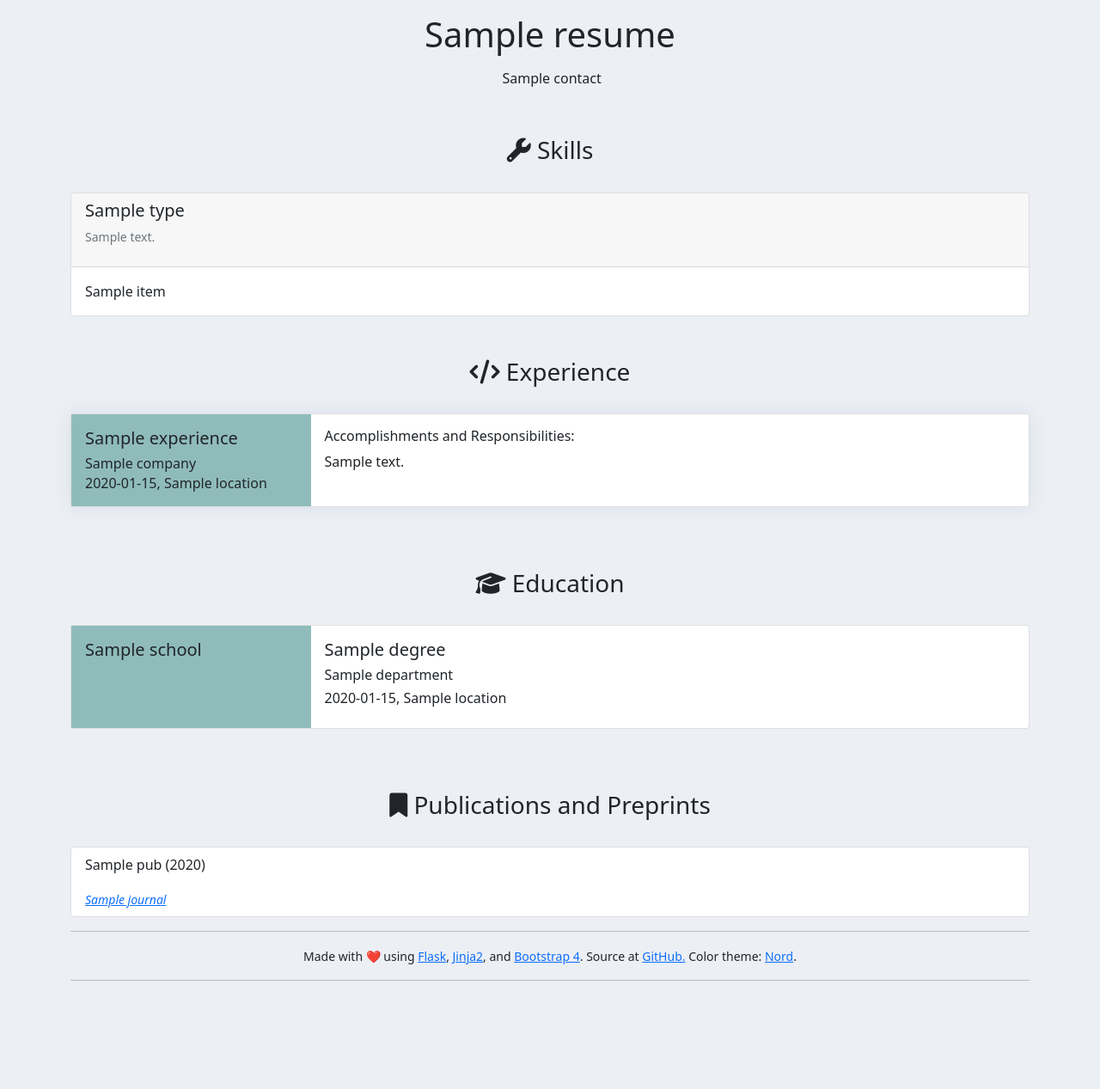
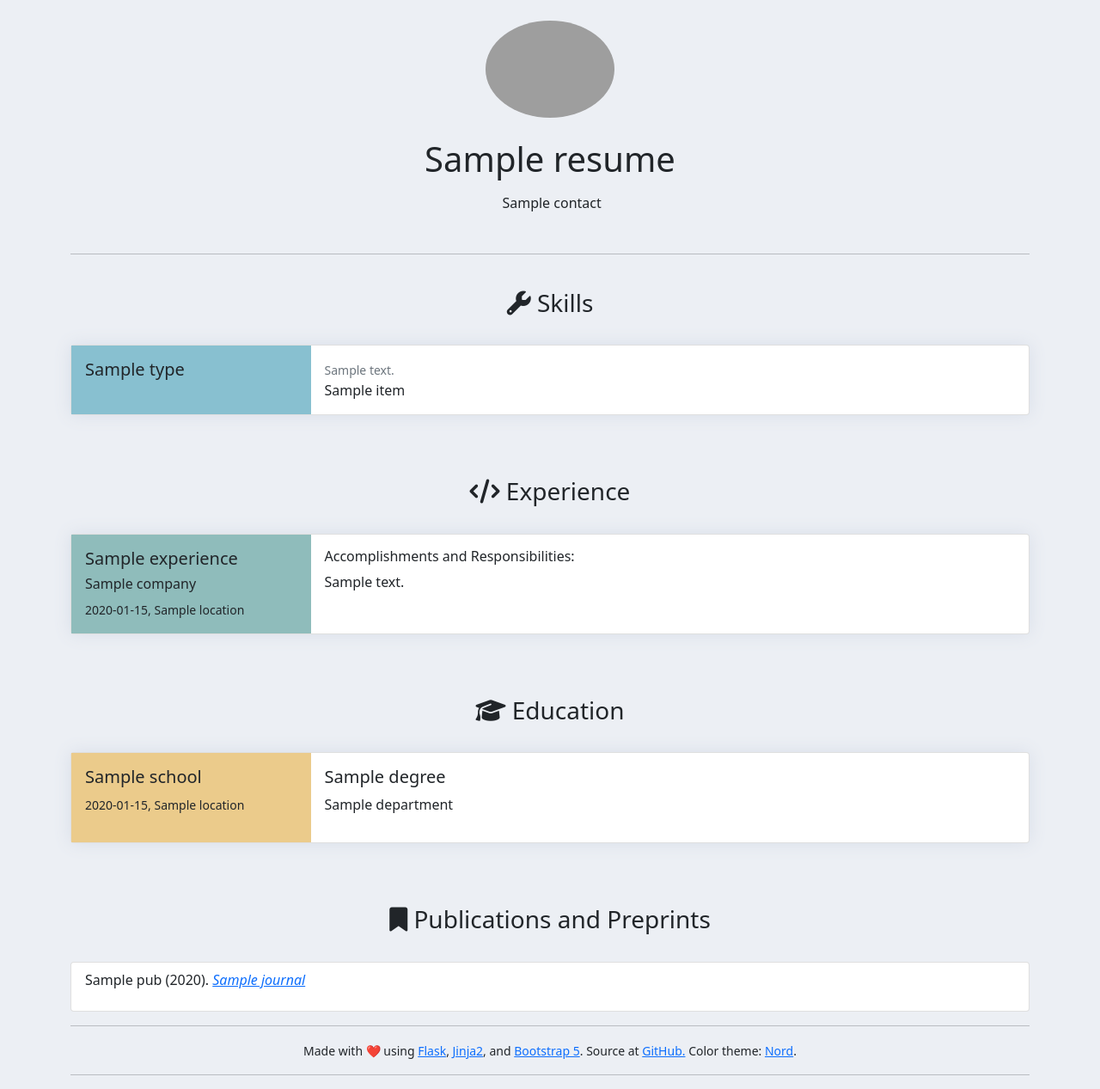
Before and after one commit to ericmjl/resume, a Flask app: template templates/resume.html in a window 1280 px wide. Shown: the whole page at 86% size. Before the commit the page ends 1141 px from the top, so only its background shows below. Run offline with Flask 2, Linux system fonts and the light colour scheme; the template is opened without the code that fills it: most values are stand-ins (such as "Sample title", 1, 10 or a date in 2020); some libraries are stand-ins or nearby versions; grey boxes are pictures that could not be loaded.

Commit message:
Lots of lovely styling changes :)

```diff
--- a/templates/resume.html
+++ b/templates/resume.html
@@ -14,12 +14,27 @@
       background-color: var(--nord6);
     }
 
-    .bg-left {
+    .bg-green {
       background-color: var(--nord7);
+    }
+
+    .bg-yellow {
+      background-color: var(--nord13);
+    }
+
+    .bg-teal {
+      background-color: var(--nord8);
     }
 
     .box-shadow {
       box-shadow: 0px 0px 20px var(--nord4);
+    }
+
+    .headshot {
+      max-width: 150px;
+      max-height: 150px;
+      display: block;
+      margin: auto;
     }
   </style>
 </head>
@@ -29,7 +44,9 @@
     <div id="content">
       <div class="row" id="name-contact-row">
         <div class="col-12 text-center" id="name-contact-col">
-          <p></p>
+          <br>
+          <img class="headshot rounded-circle" src="{{ url_for('static', filename='headshot.jpg') }}">
+          <br>
           <h1>{{ resume["name"] }}</h1>
           <div class="btn-group" role="group">
             {% for contact in resume["contact"] %}
@@ -42,6 +59,7 @@
         </div>
       </div>
       <br>
+      <hr>
       <br>
       <div class="row" id="skills-title-row">
         <div class="col-12" id="skills-title-col">
@@ -54,21 +72,24 @@
       <br>
       <div class="row" id="skills-content-row">
         <div class="col-12">
-          <div class="card-group" id="skills-items">
-            {% for skill in resume['skills'] %}
-            <div class="card">
-              <div class="card-header">
-                <h5>{{ skill["type"] }}</h5>
-                <small class="text-muted">
-                  <p>{{ skill["description"] }}</p>
-                </small>
+          {% for skill in resume['skills'] %}
+          <div class="card box-shadow" id="{{ skill['type']}}-card">
+            <div class="row g-0">
+              <div class="col-md-3 bg-teal">
+                <div class="card-body">
+                  <h5 class="card-title text-right">{{ skill['type'] }}</h5>
+                </div>
               </div>
-              <div class="card-body">
-                <p class="card-text"> {{ skill["items"]|join(", ") }}</p>
+              <div class="col-md-9">
+                <div class="card-body">
+                  <small class="text-muted">{{ skill['description'] }}</small>
+                  <p class="card-text">{{ skill["items"]|join(", ") }}</p>
+                </div>
               </div>
             </div>
-            {% endfor %}
           </div>
+          <br>
+          {% endfor %}
         </div>
       </div>
       <br>
@@ -87,12 +108,12 @@
           {% for experience in resume['experience'] %}
           <div class="card box-shadow" id="{{ experience['company']}}-card">
             <div class="row g-0">
-              <div class="col-md-3 bg-left">
+              <div class="col-md-3 bg-green">
                 <div class="card-body">
                   <h5 class="card-title">{{ experience['title'] }}</h5>
                   <h6>{{ experience['company'] }}</h6>
-                  <h6 class="card-subtitle">{{ experience['timeperiod'] }}, {{ experience['location'] }}
-                  </h6>
+                  <small class="card-subtitle">{{ experience['timeperiod'] }}, {{ experience['location'] }}
+                  </small>
                 </div>
               </div>
               <div class="col-md-9">
@@ -121,25 +142,24 @@
       <div class="row" id="education-content-row">
         <div id="education-details">
           {% for edu in resume["education"] %}
-          <div class="card">
+          <div class="card box-shadow">
             <div class="row g-0">
-              <div class="col-md-3 bg-left " id="title">
+              <div class="col-md-3 bg-yellow" id="title">
                 <div class="card-body">
                   <h5>{{ edu["school"] }}</h5>
+                  <small>{{ edu["timeperiod"] }}, {{ edu["location"] }}</small>
                 </div>
               </div>
               <div class="col-md-9" id="content">
                 <div class="card-body">
                   <h5>{{ edu["degree"] }}</h5>
-                  <h6>{{ edu["department"] }}</h6>
-                  <h6>{{ edu["timeperiod"] }}, {{ edu["location"] }}</h6>
+                  <p>{{ edu["department"] }}</p>
                 </div>
               </div>
             </div>
           </div>
           <br>
           {% endfor %}
-
         </div>
       </div>
       <br>
@@ -159,21 +179,20 @@
               {% else %}
             <li class="list-group-item">
               {% endif %}
-              <p>{{ pub['title'] }} ({{ pub['year'] }})</p>
-              <small><a href="{{ pub['url'] }}"><i>{{ pub['journal'] }}</i></a></small>
+              <p>{{ pub['title'] }} ({{ pub['year'] }}). <a href="{{ pub['url'] }}"><i>{{ pub['journal'] }}</i></a></p>
             </li>
             {% endfor %}
           </ul>
         </div>
       </div>
       <hr>
-      <div class="row">
+      <div class="row" id="footer">
         <div class="col-12 text-center">
           <small>
             Made with ❤️ using
             <a href="https://palletsprojects.com/p/flask/">Flask</a>,
             <a href="https://palletsprojects.com/p/jinja/">Jinja2</a>,
-            and <a href="https://getbootstrap.com/">Bootstrap 4</a>.
+            and <a href="https://getbootstrap.com/">Bootstrap 5</a>.
             Source at <a href="https://github.com/ericmjl/resume">GitHub.</a>
             Color theme: <a href="https://nordtheme.com">Nord</a>.
           </small>
```
